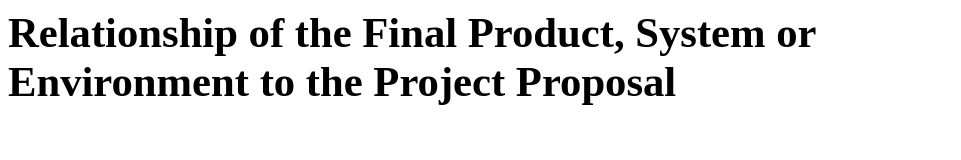
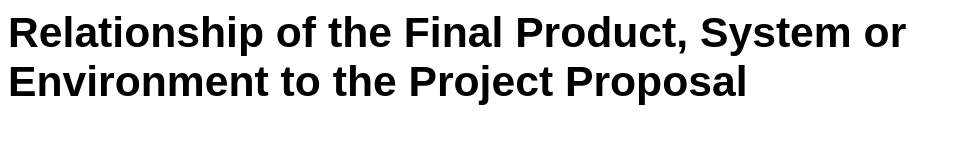
Before and after one commit to Montandalar/hvr, a plain HTML site: page html_content/3.Evaluation/4.RelationshipOfPSEToProposal.html in a window 1280 px wide. Shown: the whole page, without its empty margins (0-961 px from the left). Drawn offline with Linux system fonts and the light colour scheme; a web font is replaced by a local one.

Commit message:
Make ALL heading fonts Arial

```diff
--- a/html_content/folio_styles.css
+++ b/html_content/folio_styles.css
@@ -127,7 +127,7 @@ text-align: justify}
 /* Headings */
 
 h1, h2, h3 , h4, h5 {text-align: left; font-family: Arial; }
-h2, h3 , h4, h5 {font-family: Coolvetica; }
+h2, h3 , h4, h5 {font-family: Arial; }
 h2, h3, h4 {font-weight: normal}
 h1 {font-size: 72pt;
 font-weight: bold;
```
